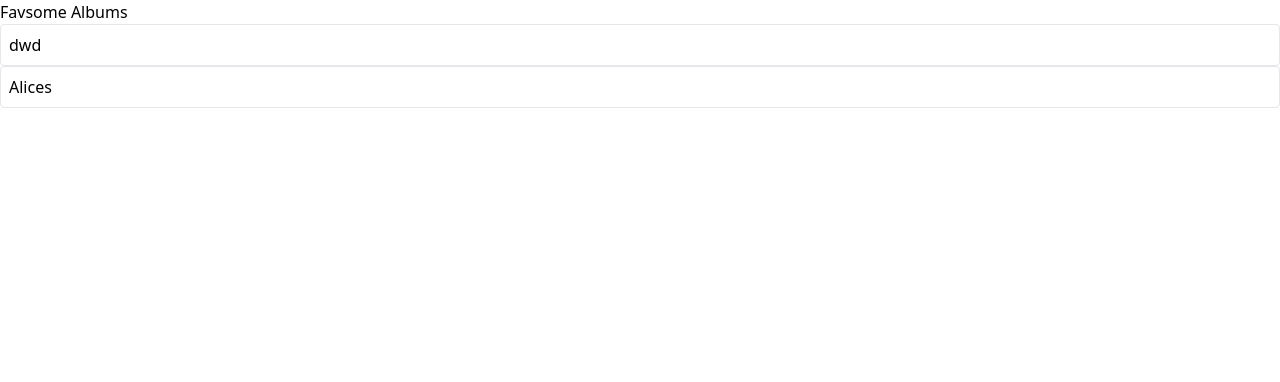
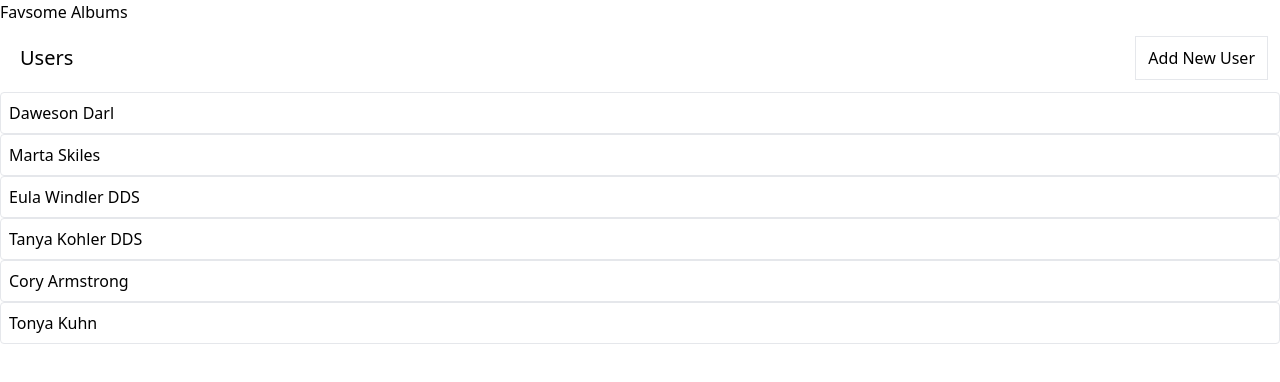
Before and after one commit to chandanch/favsome-albums, a React (Create React App) app: page / in a window 1280 px wide. Shown: the top 382 px of the page. Built offline with nearby package versions, Linux system fonts and the light colour scheme; data requests are answered from the project's data file.

Commit message:
fix name conflict

```diff
--- a/db.json
+++ b/db.json
@@ -2,11 +2,27 @@
   "users": [
     {
       "id": 1,
-            "name": "dwd"
+      "name": "Daweson Darl"
     },
     {
-            "id": 1,
-            "name": "Alices"
+      "name": "Marta Skiles",
+      "id": 2
+    },
+    {
+      "name": "Eula Windler DDS",
+      "id": 3
+    },
+    {
+      "name": "Tanya Kohler DDS",
+      "id": 4
+    },
+    {
+      "name": "Cory Armstrong",
+      "id": 5
+    },
+    {
+      "name": "Tonya Kuhn",
+      "id": 11
     }
   ],
   "albums": [],
--- a/src/components/users-list/UsersList.jsx
+++ b/src/components/users-list/UsersList.jsx
@@ -1,7 +1,8 @@
 import { useEffect } from 'react';
 import { useDispatch, useSelector } from 'react-redux';
-import { getUsers } from '../../store';
+import { addUser, getUsers } from '../../store';
 import SkeltonLoader from '../loaders/skeleton-loader/SkeletonLoader';
+import Button from '../button/Button';
 
 const UsersList = () => {
 	const dispatch = useDispatch();
@@ -21,10 +22,14 @@ const UsersList = () => {
 		return <div>Error fetching users.</div>;
 	}
 
+	const addNewUser = () => {
+		dispatch(addUser());
+	};
+
 	const renderUsersList = () => {
 		const usersList = data.map((user) => {
 			return (
-				<div className="mb2 border rounded">
+				<div className="mb2 border rounded" key={user.id}>
 					<div className="flex p-2 justify-between items-center cursor-pointer">
 						{user.name}
 					</div>
@@ -34,7 +39,15 @@ const UsersList = () => {
 		return usersList;
 	};
 
-	return <div> {renderUsersList()} </div>;
+	return (
+		<div>
+			<div className="flex flex-row justify-between m-3">
+				<h1 className="m-2 text-xl">Users</h1>
+				<Button onClick={addNewUser}>Add New User</Button>
+			</div>
+			{renderUsersList()}{' '}
+		</div>
+	);
 };
 
 export default UsersList;
```
Lines whose indentation alone changed are shown as unchanged.
